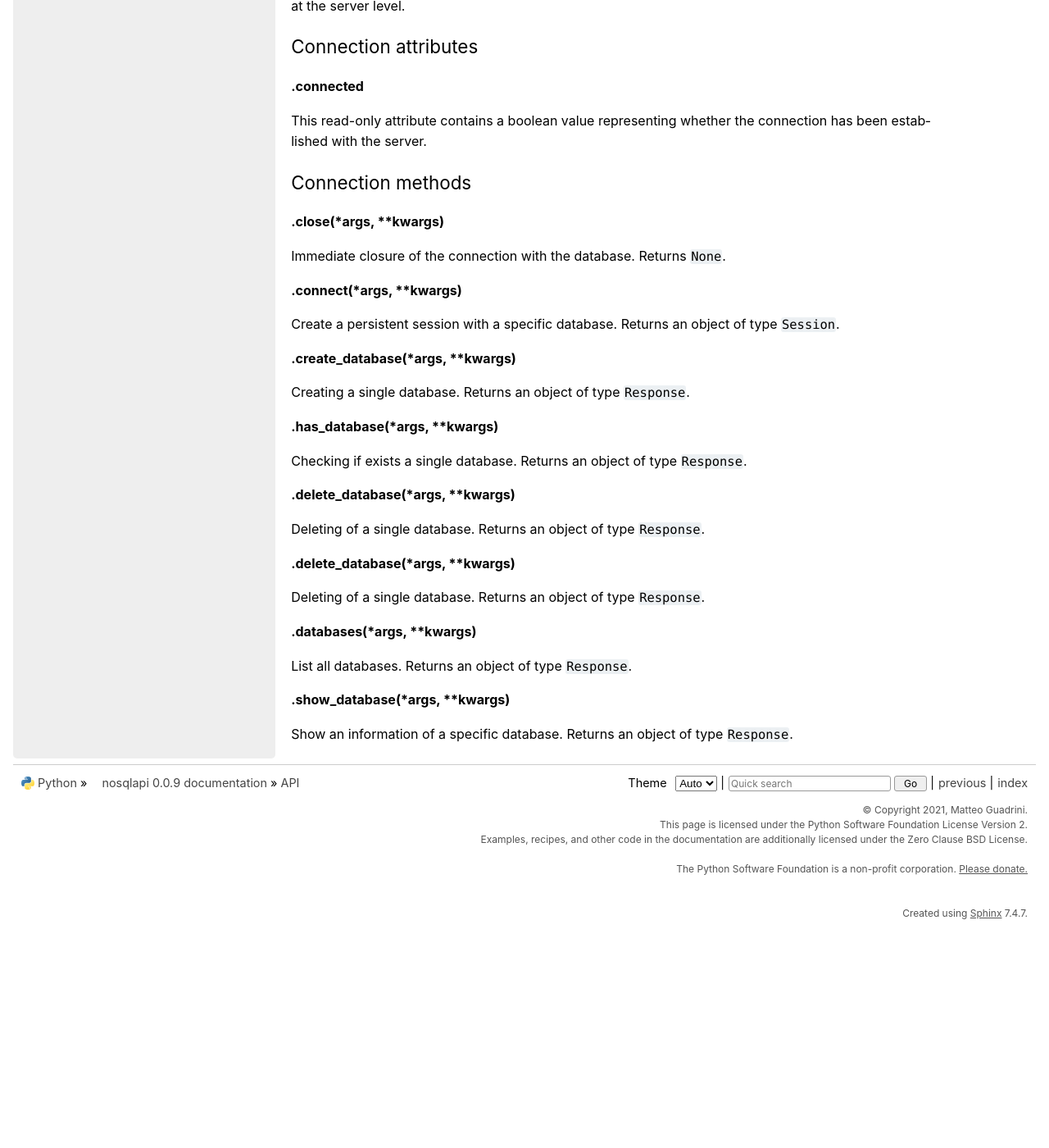
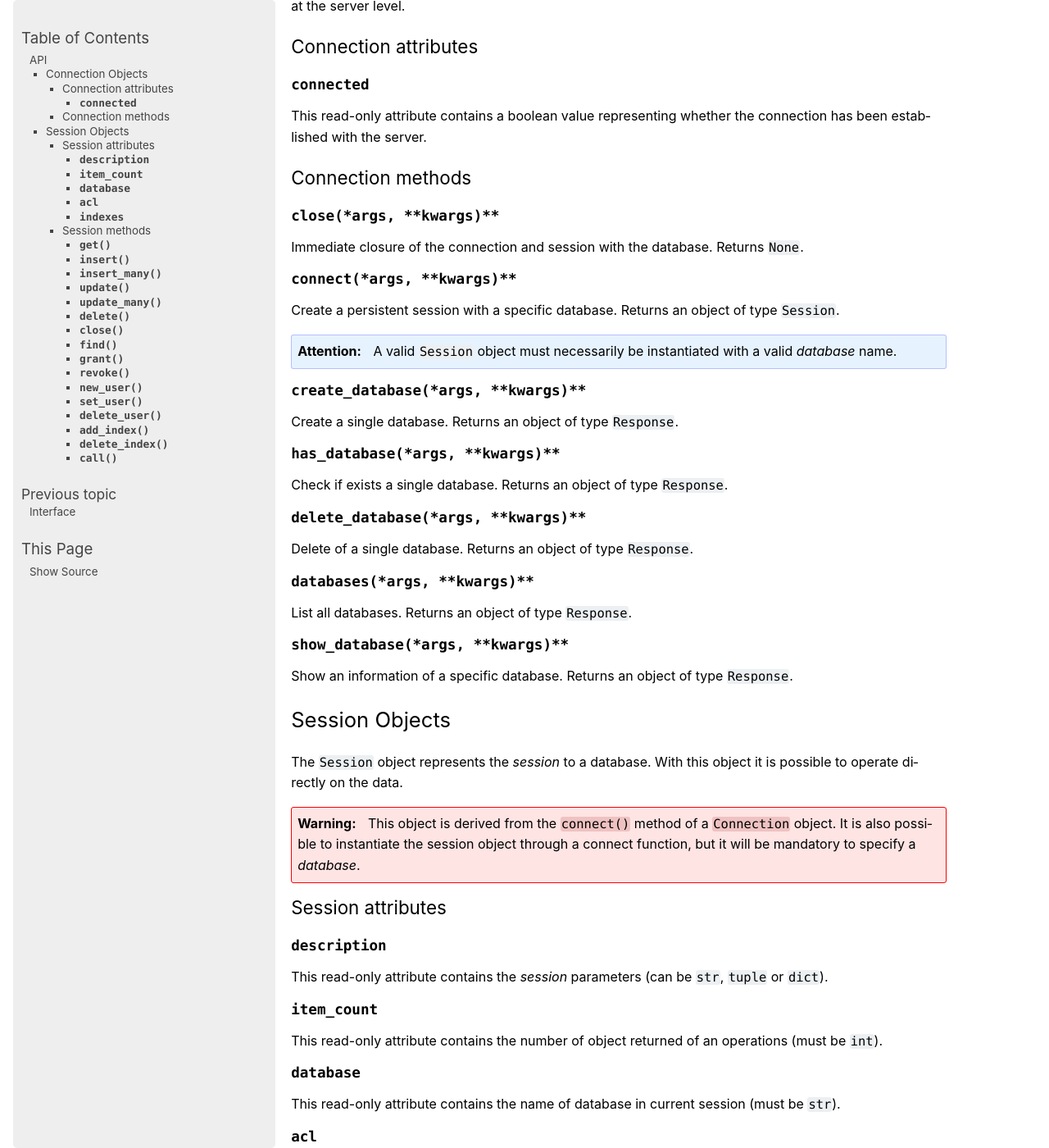
Before and after one commit to MatteoGuadrini/nosqlapi, a Sphinx documentation site: the page built from docs/source/api.rst, in a window 1280 px wide and 1400 px high, scrolled down 407 px. Shown: the whole window at 82% size. Built offline with Sphinx 7.4.7, drawn with Linux system fonts in a browser that asks for light colours; before the commit the page ends 1539 px from its top, so only the background shows below that; some of the changed text lies outside the part shown.

Commit message:
Added Session Objects section

```diff
--- a/docs/source/api.rst
+++ b/docs/source/api.rst
@@ -19,42 +19,152 @@ You can not specify any specific databases; in this way, the object will be used
 
 Connection attributes
 ---------------------
-
-**.connected**
+.. py:attribute:: connected
 
 This read-only attribute contains a boolean value representing whether the connection has been established with the server.
 
 Connection methods
 ------------------
 
-**.close(*args, \*\*kwargs)**
+.. function:: close(*args, **kwargs)**
 
-Immediate closure of the connection with the database. Returns ``None``.
+Immediate closure of the connection and session with the database. Returns ``None``.
 
-**.connect(*args, \*\*kwargs)**
+.. function:: connect(*args, **kwargs)**
 
 Create a persistent session with a specific database. Returns an object of type ``Session``.
 
-**.create_database(*args, \*\*kwargs)**
+.. attention::
+    A valid ``Session`` object must necessarily be instantiated with a valid *database* name.
 
-Creating a single database. Returns an object of type ``Response``.
+.. function:: create_database(*args, **kwargs)**
 
-**.has_database(*args, \*\*kwargs)**
+Create a single database. Returns an object of type ``Response``.
 
-Checking if exists a single database. Returns an object of type ``Response``.
+.. function:: has_database(*args, **kwargs)**
 
-**.delete_database(*args, \*\*kwargs)**
+Check if exists a single database. Returns an object of type ``Response``.
 
-Deleting of a single database. Returns an object of type ``Response``.
+.. function:: delete_database(*args, **kwargs)**
 
-**.delete_database(*args, \*\*kwargs)**
+Delete of a single database. Returns an object of type ``Response``.
 
-Deleting of a single database. Returns an object of type ``Response``.
-
-**.databases(*args, \*\*kwargs)**
+.. function:: databases(*args, **kwargs)**
 
 List all databases. Returns an object of type ``Response``.
 
-**.show_database(*args, \*\*kwargs)**
+.. function:: show_database(*args, **kwargs)**
 
 Show an information of a specific database. Returns an object of type ``Response``.
+
+
+Session Objects
+***************
+
+The ``Session`` object represents the *session* to a database. With this object it is possible to operate directly on the data.
+
+.. warning::
+    This object is derived from the ``connect()`` method of a ``Connection`` object. It is also possible to instantiate the session
+    object through a connect function, but it will be mandatory to specify a *database*.
+
+Session attributes
+------------------
+
+.. py:attribute:: description
+
+This read-only attribute contains the *session* parameters (can be ``str``, ``tuple`` or ``dict``).
+
+.. py:attribute:: item_count
+
+This read-only attribute contains the number of object returned of an operations (must be ``int``).
+
+.. py:attribute:: database
+
+This read-only attribute contains the name of database in current session (must be ``str``).
+
+.. py:attribute:: acl
+
+This read-only attribute contains the Access Control List in the current session (must be ``tuple``, ``dict`` or ``Response`` object).
+
+.. py:attribute:: indexes
+
+This read-only attribute contains the name of indexes of the current database (must be ``tuple``, ``dict`` or ``Response`` object).
+
+Session methods
+---------------
+
+.. function:: get(*args, **kwargs)
+
+Get one or more data from specific database. Returns an object of type ``Response``.
+
+.. attention::
+    This is the letter *R* of CRUD operations.
+
+.. function:: insert(*args, **kwargs)
+
+Insert one data on specific database. Returns an object of type ``Response``.
+
+.. attention::
+    This is the letter *C* of CRUD operations.
+
+.. function:: insert_many(*args, **kwargs)
+
+Insert one or more data on specific database. Returns an object of type ``Response``.
+
+.. function:: update(*args, **kwargs)
+
+Update one existing data on specific database. Returns an object of type ``Response``.
+
+.. attention::
+    This is the letter *U* of CRUD operations.
+
+.. function:: update_many(*args, **kwargs)
+
+Update one or more existing data on specific database. Returns an object of type ``Response``.
+
+.. function:: delete(*args, **kwargs)
+
+Delete one existing data on specific database. Returns an object of type ``Response``.
+
+.. attention::
+    This is the letter *D* of CRUD operations.
+
+.. function:: close(*args, **kwargs)
+
+Close immediately current session. Returns ``None``.
+
+.. function:: find(*args, **kwargs)
+
+Find data on specific database with ``str`` selector or ``Selector`` object. Returns an object of type ``Response``.
+
+.. function:: grant(*args, **kwargs)
+
+Grant *Access Control List* on specific database. Returns an object of type ``Response``.
+
+.. function:: revoke(*args, **kwargs)
+
+Revoke *Access Control List* on specific database. Returns an object of type ``Response``
+
+.. function:: new_user(*args, **kwargs)
+
+Create new normal or admin user. Returns an object of type ``Response``
+
+.. function:: set_user(*args, **kwargs)
+
+Modify exists user or reset password. Returns an object of type ``Response``
+
+.. function:: delete_user(*args, **kwargs)
+
+Delete exists user. Returns an object of type ``Response``
+
+.. function:: add_index(*args, **kwargs)
+
+Add a new index to database. Returns an object of type ``Response``
+
+.. function:: delete_index(*args, **kwargs)
+
+Delete exists index to database. Returns an object of type ``Response``
+
+.. function:: call(batch, *args, **kwargs)
+
+Call a ``Batch`` object to execute one or more statement. Returns an object of type ``Response``
```
